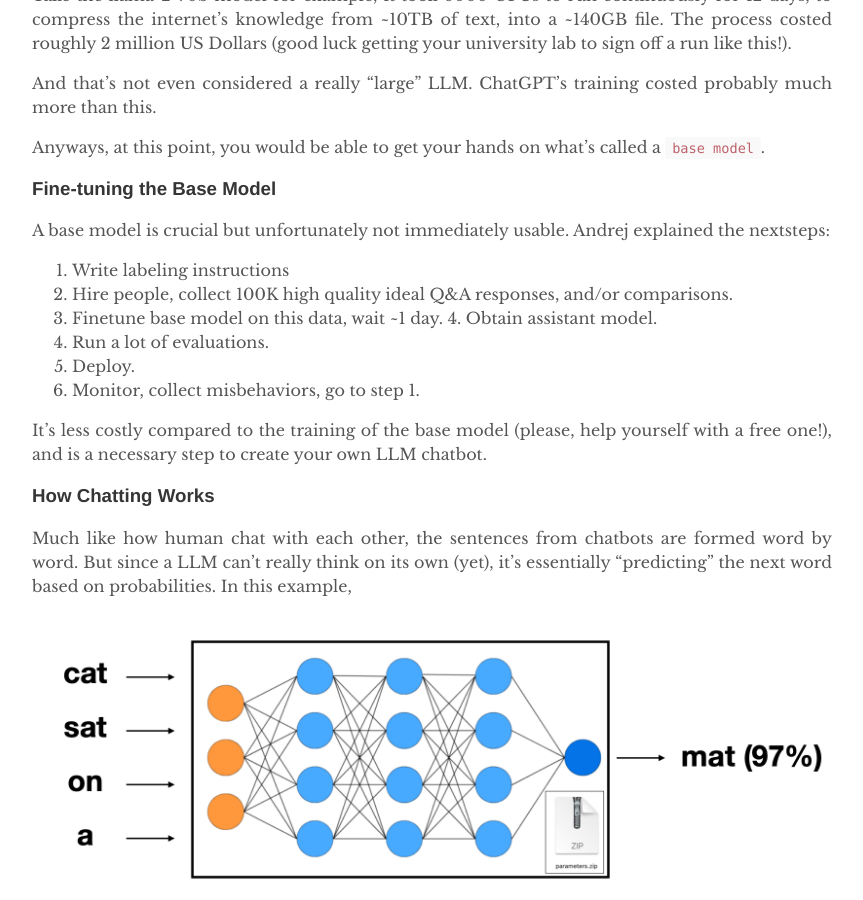
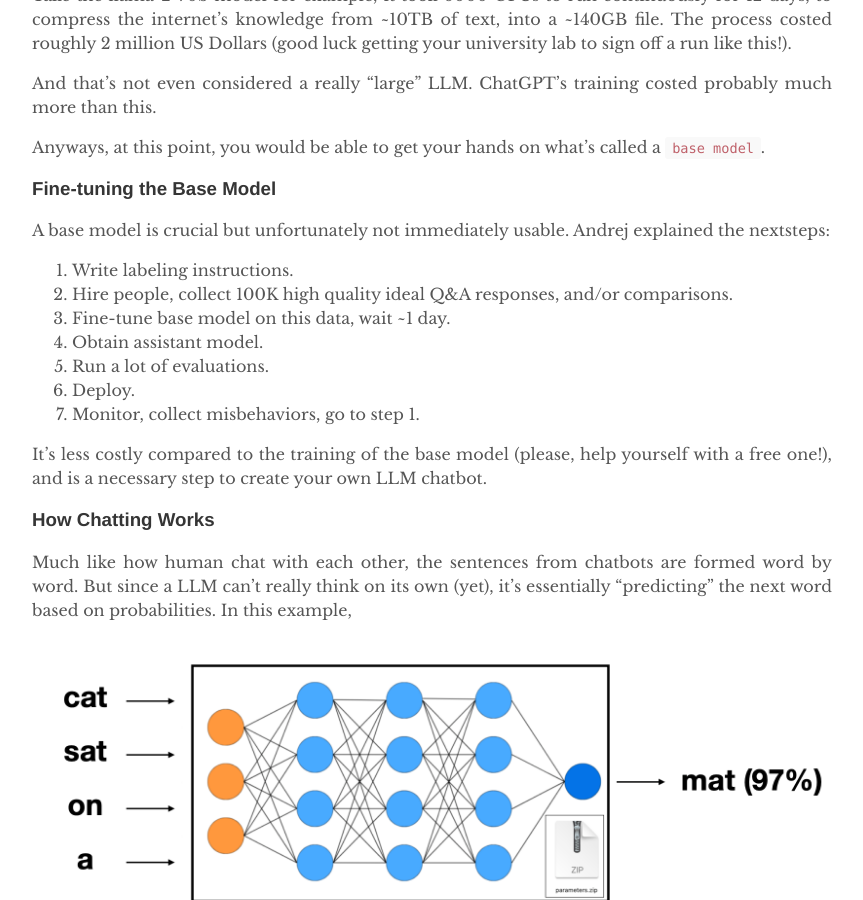
Before and after one commit to yuexiaofeng/yuexiaofeng.github.io, a Jekyll site: the page built from _posts/2024-03-03-ai-notes-llm.md, in a window 1280 px wide and 900 px high, scrolled down 3644 px. Shown: the whole window, without its empty margins (208-1071 px from the left). Built offline with Jekyll 4.4.1, drawn with Linux system fonts in a browser that asks for light colours.

Commit message:
fixed llm ordering

```diff
--- a/_posts/2024-03-03-ai-notes-llm.md
+++ b/_posts/2024-03-03-ai-notes-llm.md
@@ -63,12 +63,13 @@ Anyways, at this point, you would be able to get your hands on what's called a `
 
 A base model is crucial but unfortunately not immediately usable. Andrej explained the nextsteps:
 
-1. Write labeling instructions
+1. Write labeling instructions.
 2. Hire people, collect 100K high quality ideal Q&A responses, and/or comparisons.
-3. Finetune base model on this data, wait ~1 day. 4. Obtain assistant model.
-4. Run a lot of evaluations.
-5. Deploy.
-6. Monitor, collect misbehaviors, go to step 1.
+3. Fine-tune base model on this data, wait ~1 day.
+4. Obtain assistant model.
+5. Run a lot of evaluations.
+6. Deploy.
+7. Monitor, collect misbehaviors, go to step 1.
 
 It's less costly compared to the training of the base model (please, help yourself with a free one!), and is a necessary step to create your own LLM chatbot.
 
```
